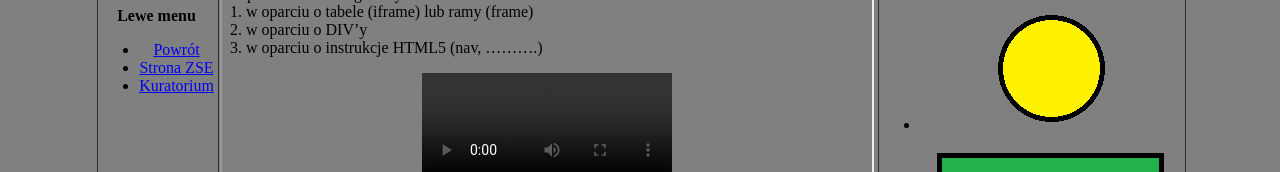
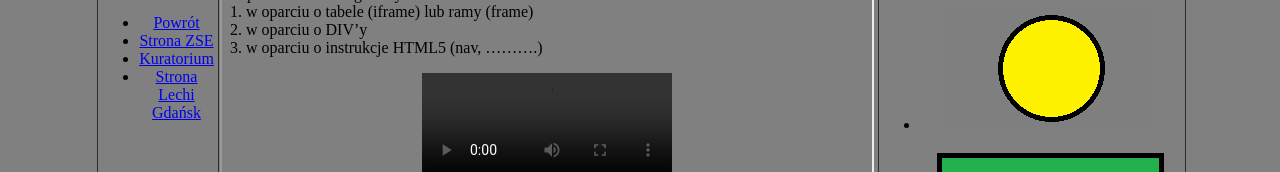
Before and after one commit to jbculanekutwy69/witryny, a plain HTML site: page index.html in a window 1280 px wide. Shown: the part 664-836 px from the top of the page. Drawn offline with Linux system fonts and the light colour scheme.

Commit message:
Update index.html

```diff
--- a/index.html
+++ b/index.html
@@ -20,6 +20,7 @@
                 <li>  <a href="start.html" target="obszar_glowny">Powrót </a></li>
                   <li><a href="https://zse.edu.gdansk.pl/pl" target="obszar_glowny">Strona ZSE</a></li>
                 <li><a href="https://www.kuratorium.gda.pl/" target="obszar_glowny">Kuratorium</a></li>
+                <li><a href="https://lechia.pl/" target="obszar_glowny">Strona Lechi Gdańsk</a></li>
             </ul>
         </td>
 
```
